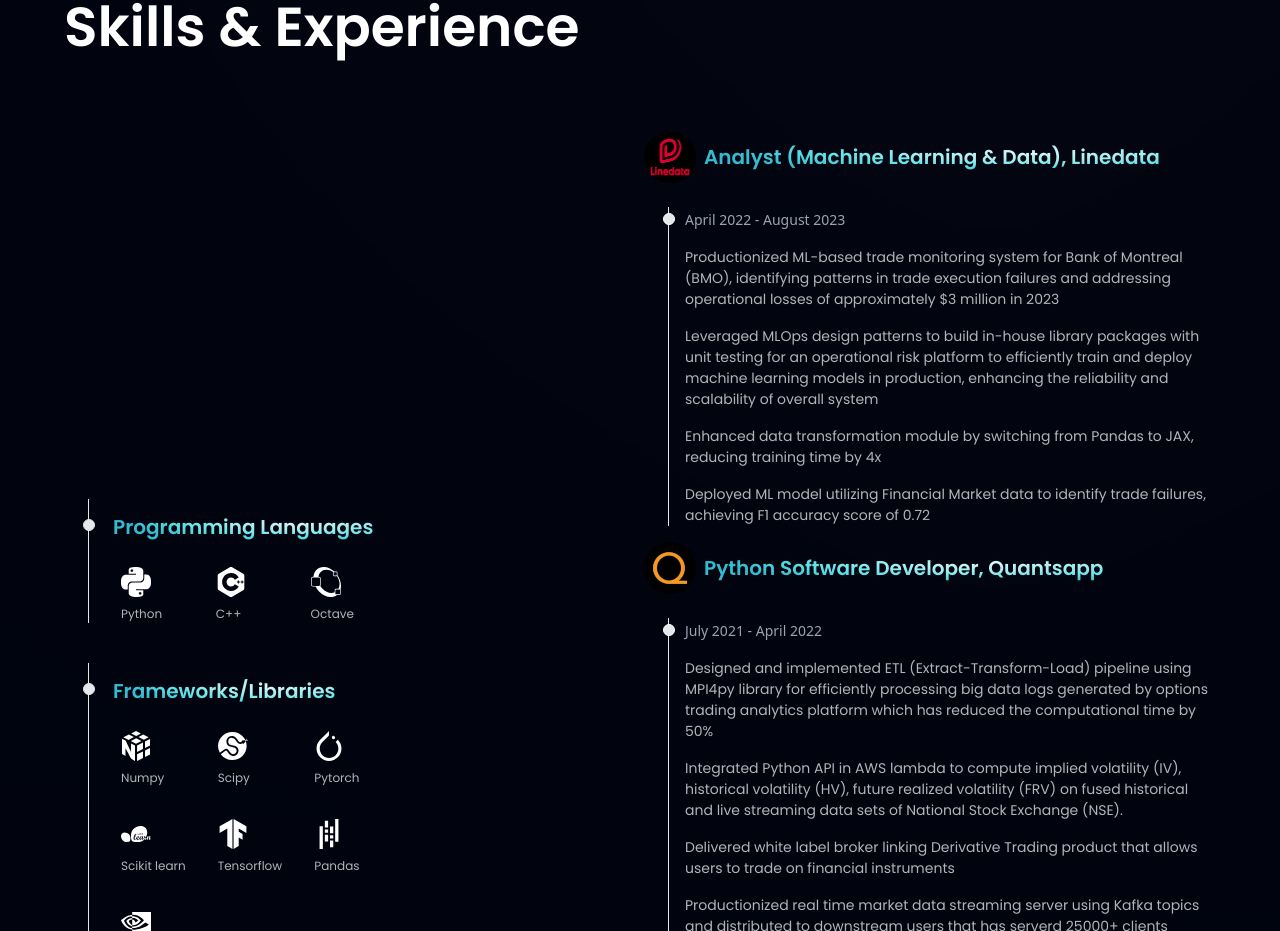
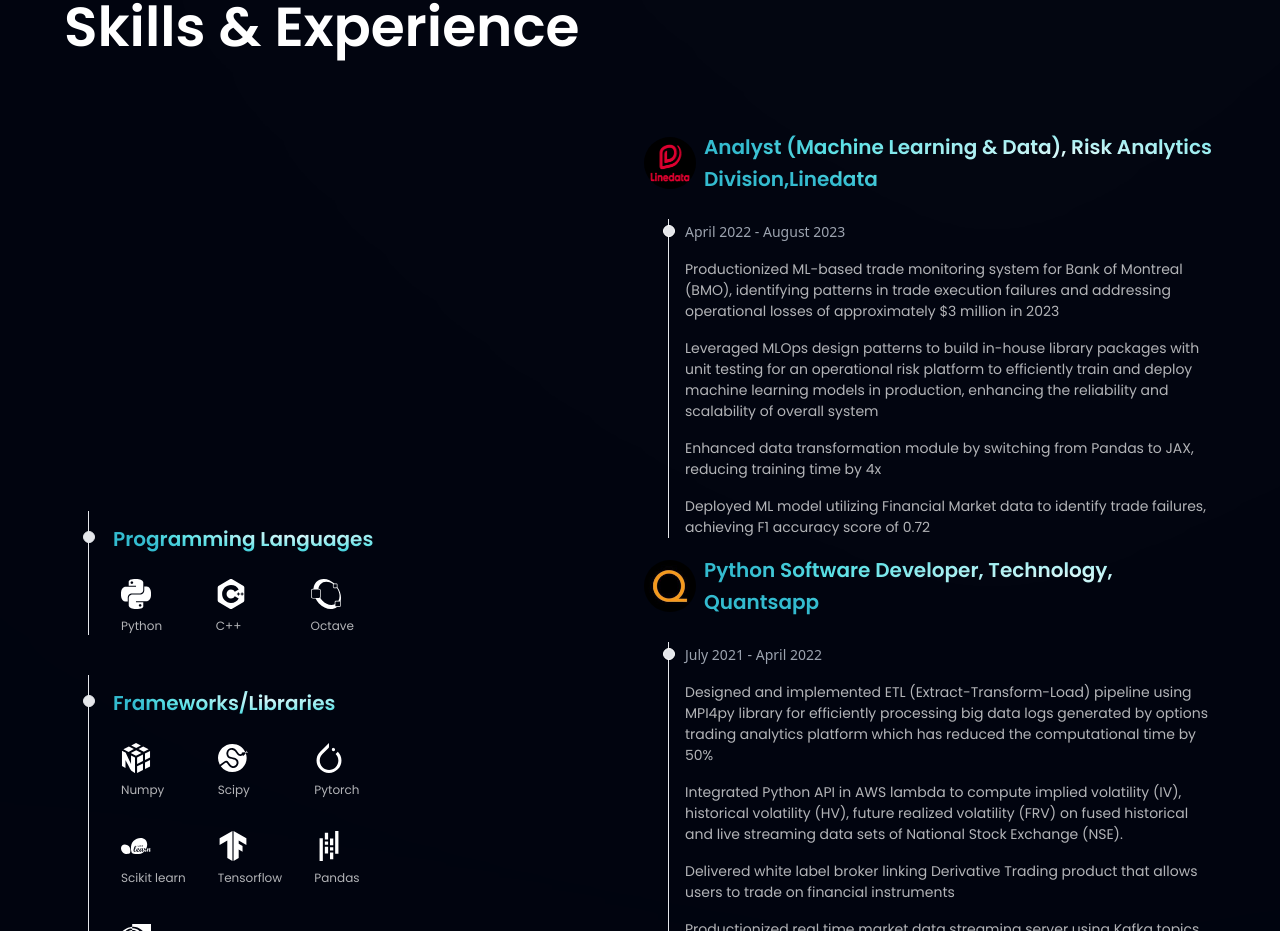
Before and after one commit to Aayush-patel-1696/Aayush-patel-1696.github.io., a React (Vite) app: page / in a window 1280 px wide. Shown: the part 789-1720 px from the top of the page. Built offline with nearby package versions, Linux system fonts and the light colour scheme.

Commit message:
minor changes

```diff
--- a/src/constants/index.js
+++ b/src/constants/index.js
@@ -423,7 +423,7 @@
 
 export const experiences = [
   {
-    organisation: "Analyst (Machine Learning & Data), Linedata",
+    organisation: "Analyst (Machine Learning & Data), Risk Analytics Division,Linedata",
     logo: linedata,
     link: "https://www.linedata.com/",
     positions: [
@@ -467,7 +467,7 @@
      ],
   },
   {
-    organisation: "Python Software Developer, Quantsapp",
+    organisation: "Python Software Developer, Technology, Quantsapp",
     logo: quantsapp,
     link: "https://www.quantsapp.com/about",
     positions: [
```
